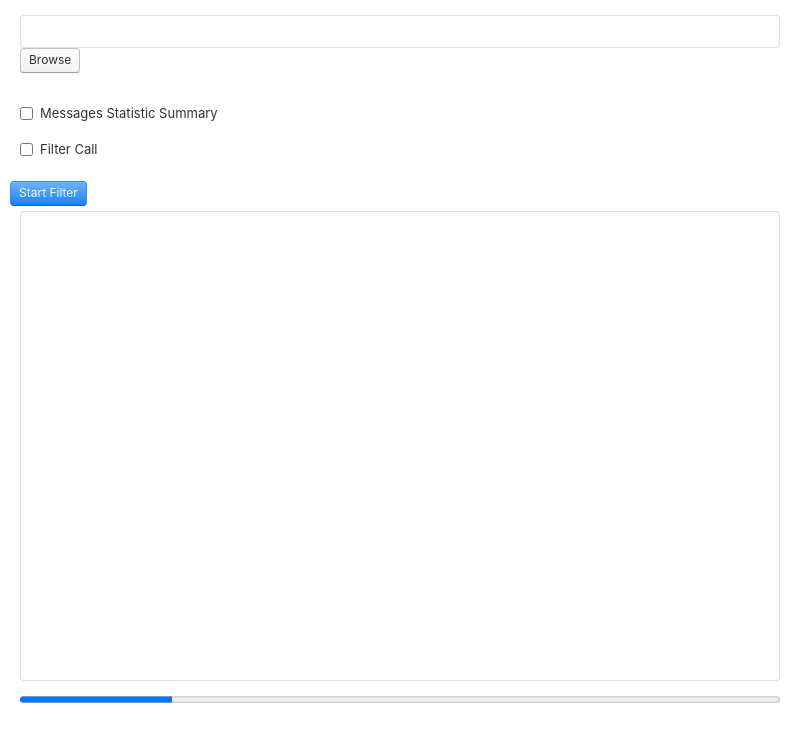
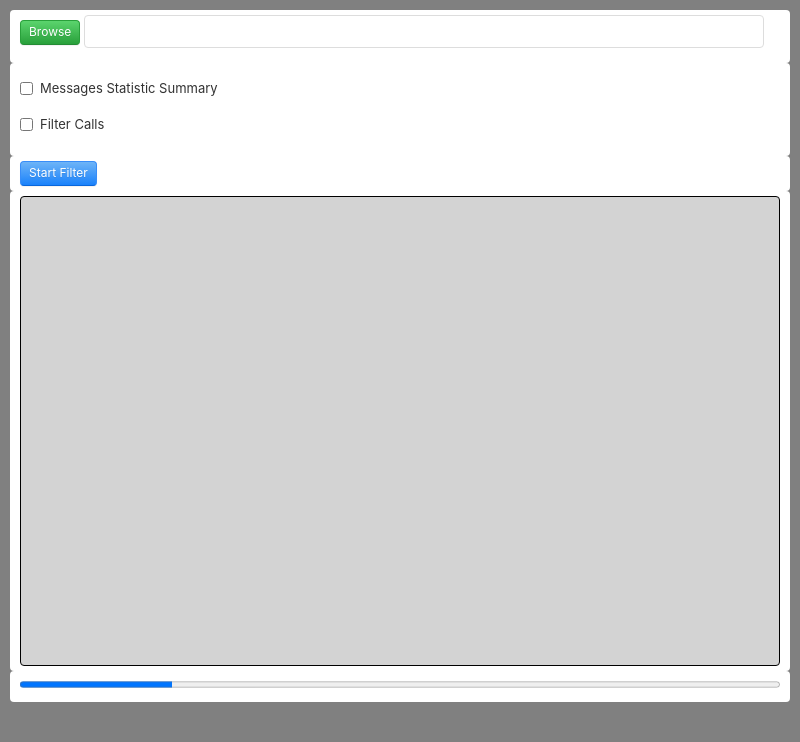
Before and after one commit to ldl5007/FBMFilter, an Electron app: page src/app/base-window/index.html in a window 800 px wide. Drawn offline with nearby package versions, Linux system fonts and the light colour scheme; no server answers.

Commit message:
cosmetic update

```diff
--- a/src/app/base-window/index.html
+++ b/src/app/base-window/index.html
@@ -19,9 +19,8 @@
             <div class="window-content">
                 <div class="form-control no-border">
                     <div class="form-group">
-                        <input class="form-control" id="selected-file"
-                            type="text">
-                        <button class="btn btn-default" id="browse-button">Browse</button>
+                        <button class="btn btn-positive" id="browse-button">Browse</button>
+                        <input class="form-control" id="selected-file" type="text">
                     </div>
                 </div>
                 <div class="form-control no-border">
@@ -32,11 +31,11 @@
                     </div>
                     <div class="checkbox">
                         <label>
-                          <input type="checkbox"> Filter Call
+                          <input type="checkbox"> Filter Calls
                         </label>
                     </div>
                 </div>
-                <div>
+                <div class="form-control no-border">
                     <button class="btn btn-primary" id="filter-button">Start Filter</button>
                 </div>
 
--- a/src/app/css/base-window/base-window.css
+++ b/src/app/css/base-window/base-window.css
@@ -15,16 +15,20 @@
 
 #main-window {
     padding:10px;
+    background-color: gray
 }
 
 #selected-file {
     border-width: thin;
+    width: 85vw
 }
 
 #log-area {
     width:100%;
     height:100%;
-    resize:none
+    border-color: black;
+    resize:none;
+    background-color: lightgray
 }
 
 .window-content {
```
